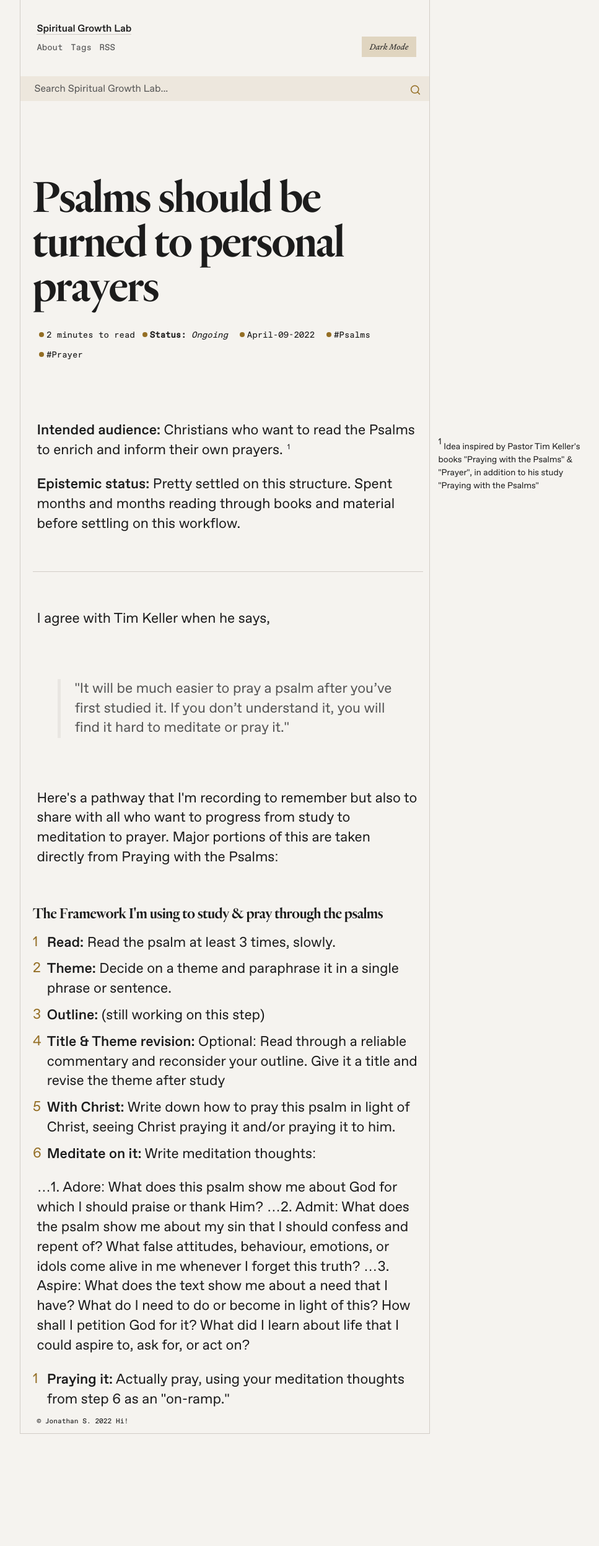
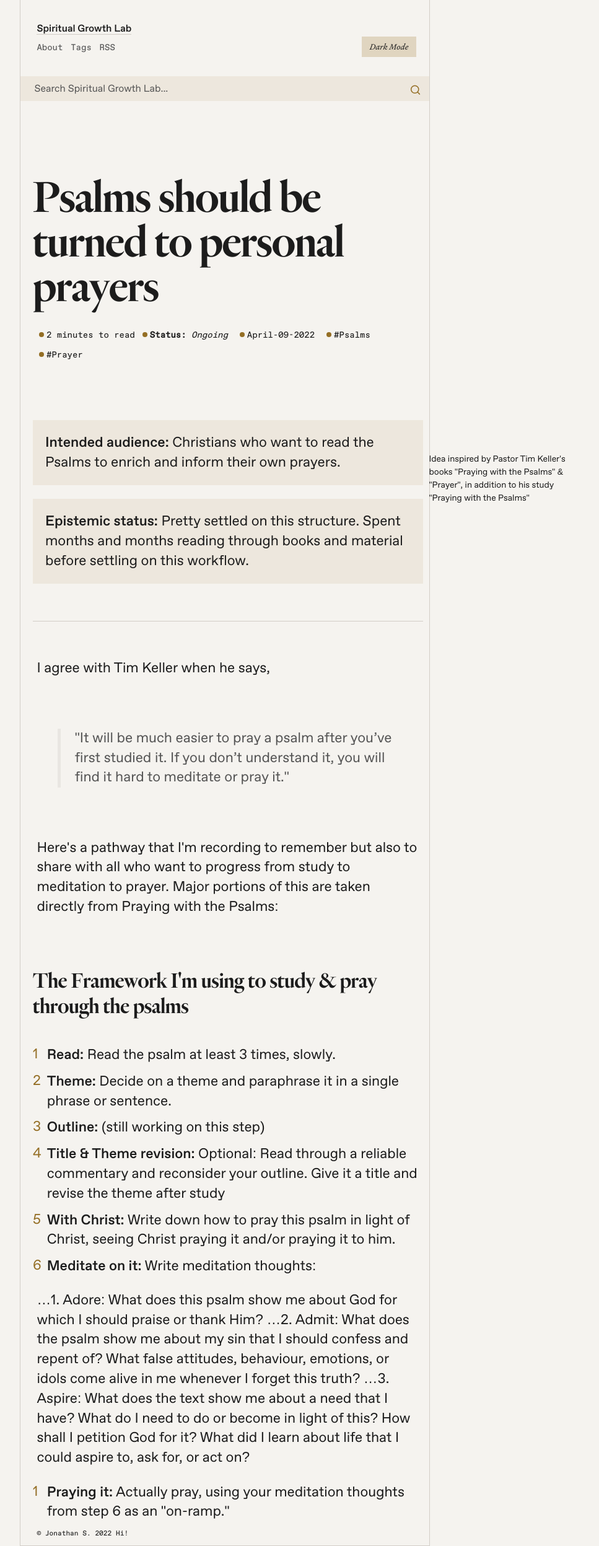
Before and after one commit to jsantiago611/digital-garden-master, a Jekyll site: the page built from _posts/2022-04-09-psalms-study.md, in a window 1280 px wide. Shown: the whole page at 62% size, without its empty margins (277-1244 px from the left). Built offline with Jekyll 4.4.1, drawn with Linux system fonts in a browser that asks for light colours; before the commit the page ends 2314 px from its top, so only the background shows below that.

Commit message:
post notes

```diff
--- a/_posts/2022-04-09-psalms-study.md
+++ b/_posts/2022-04-09-psalms-study.md
@@ -4,8 +4,10 @@ tags: Psalms Prayer
 status: ongoing
 ---
 
-**Intended audience:** Christians who want to read the Psalms to enrich and inform their own prayers. [[Idea inspired by Pastor Tim Keller's books "Praying with the Psalms" & "Prayer", in addition to his study "Praying with the Psalms"::rsn]]
+{:.boxit}
+**Intended audience:** Christians who want to read the Psalms to enrich and inform their own prayers. [[Idea inspired by Pastor Tim Keller's books "Praying with the Psalms" & "Prayer", in addition to his study "Praying with the Psalms"::rmn]]
 
+{:.boxit}
 **Epistemic status:** Pretty settled on this structure. Spent months and months reading through books and material before settling on this workflow.
 
 ---
@@ -16,7 +18,7 @@ I agree with Tim Keller when he says,
 
 Here's a pathway that I'm recording to remember but also to share with all who want to progress from study to meditation to prayer. Major portions of this are taken directly from Praying with the Psalms:
 
-### The Framework I'm using to study & pray through the psalms
+## The Framework I'm using to study & pray through the psalms
 
 1. **Read:** Read the psalm at least 3 times, slowly.
 2. **Theme:** Decide on a theme and paraphrase it in a single phrase or sentence.
--- a/assets/css/Style.css
+++ b/assets/css/Style.css
@@ -545,6 +545,7 @@ main {
 	}
 }
 
+
 a, p, ul, li, ol, table, span, blockquote {
     color: var(--c-text);
     font-family:   var(--secondary-font-family);
--- a/assets/css/Util.css
+++ b/assets/css/Util.css
@@ -104,8 +104,8 @@ layout: Stylesheet
 
 .boxit {
     padding: 20px;
-    background-color: var(--secondary-bg-color);
-    border-radius: 5px;
+    background-color: var(--c-card-bg-light);
+    border-radius: 0;
 }
 
 #boxit {
```
